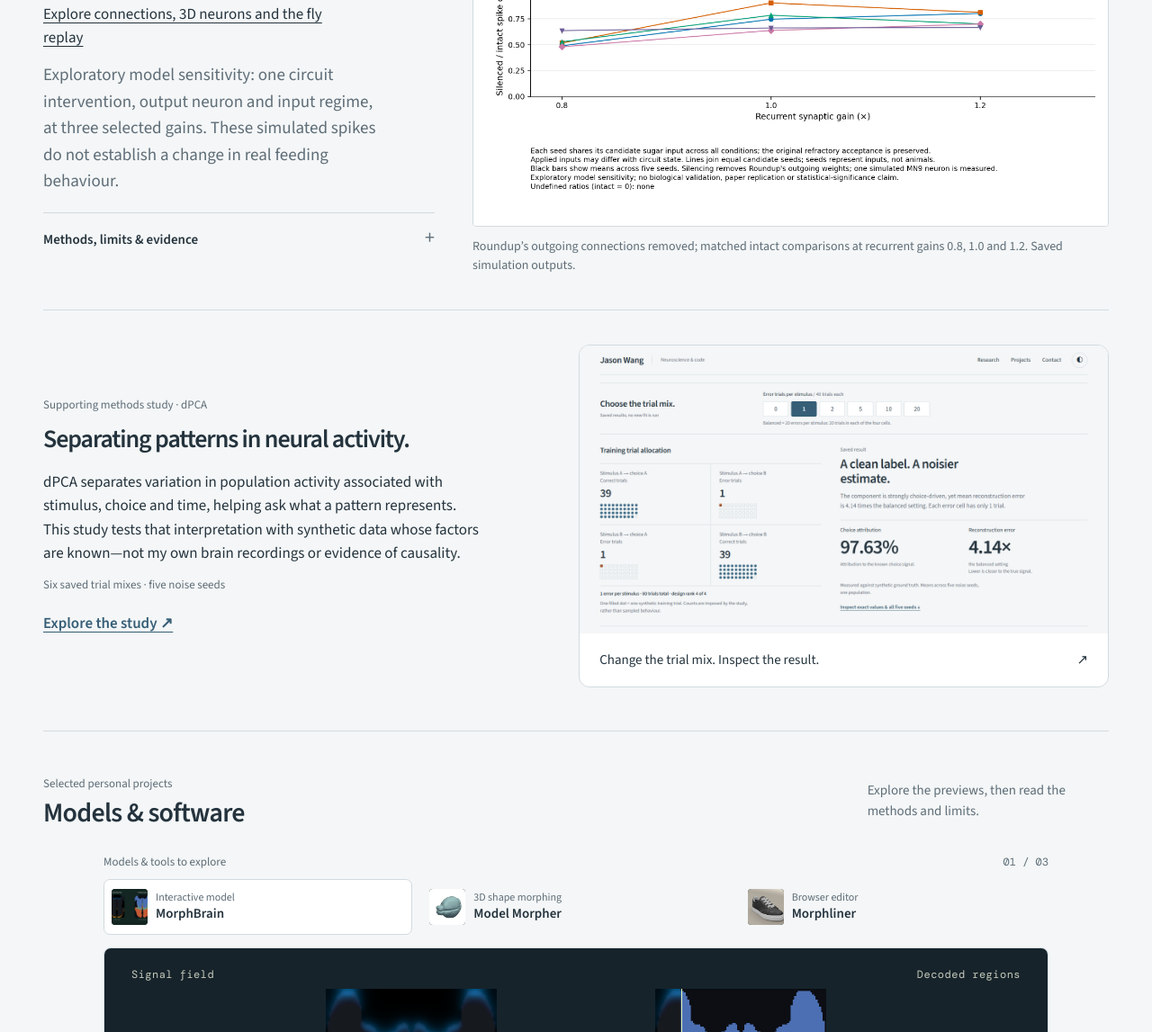
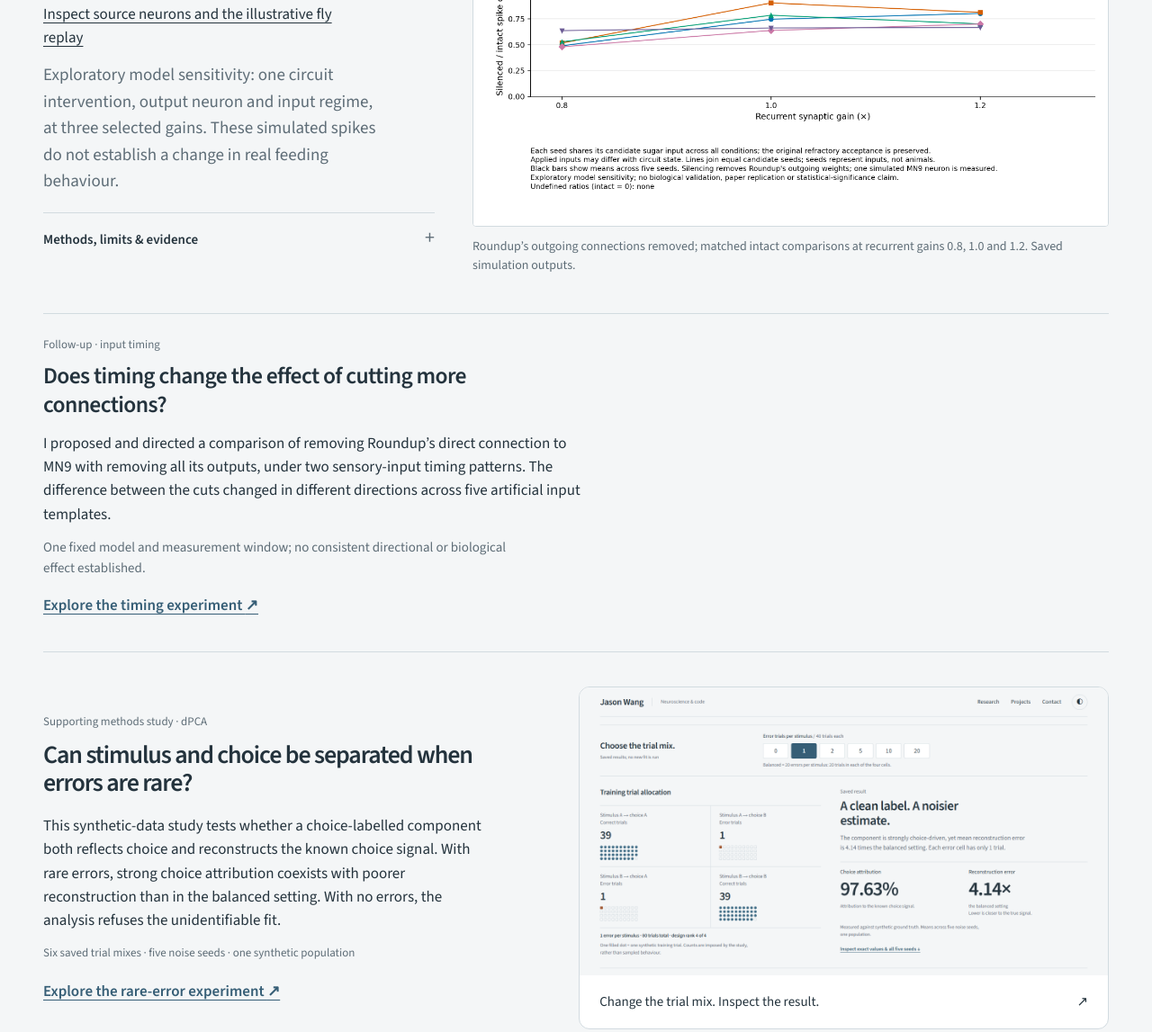
Before and after one commit to wjason00/wjason00.github.io, a website: page index.html in a window 1280 px wide. Shown: the part 988-2135 px from the top of the page at 90% size. Drawn offline with Linux system fonts and the light colour scheme.

Commit message:
Clarify research questions and experiment entry points

```diff
--- a/index.html
+++ b/index.html
@@ -169,8 +169,8 @@
         </div>
         <div class="intro__links">
           <p>Selected work</p>
-          <a href="#fly-circuit">Fly circuit study</a>
-          <a href="#dpca">Rare-error methods study</a>
+          <a href="./demos/fly/timing/">Fly input-timing experiment</a>
+          <a href="./rare-errors.html">Rare-error experiment</a>
           <a href="#projects">Models &amp; software</a>
           <p class="intro__availability">Interested in research placements.
             <a href="mailto:jason.wang.25@ucl.ac.uk?subject=CV%20request%20via%20portfolio">Request my CV</a>
@@ -204,7 +204,7 @@
             <h3 id="fly-title">Does the circuit effect hold?</h3>
             <p>I proposed and directed a study asking whether disconnecting one feeding-circuit neuron still reduces simulated motor-neuron output when recurrent connection strength changes.</p>
             <p>In a <strong>127,400-neuron implementation of a published fly model</strong>, setting Roundup’s outgoing weights to zero reduced MN9 spiking in <strong>all 15 paired comparisons</strong>: three connection strengths and five input seeds.</p>
-            <p><a href="./demos/fly/">Explore connections, 3D neurons and the fly replay</a></p>
+            <p><a href="./demos/fly/">Inspect source neurons and the illustrative fly replay</a></p>
             <p class="research-result-limit">Exploratory model sensitivity: one circuit intervention, output neuron and input regime, at three selected gains. These simulated spikes do not establish a change in real feeding behaviour.</p>
             <details class="project-notes research-evidence">
               <summary>Methods, limits &amp; evidence</summary>
@@ -218,17 +218,25 @@
             <a href="./assets/portfolio/research-20261015/fly-circuit.png" aria-label="Open the full fly circuit results figure"><img src="./assets/portfolio/research-20261015/fly-circuit.png" width="2544" height="2160" loading="lazy" alt="Paired simulated MN9 spike counts across three recurrent gains: every disconnected result is lower than its intact pair." /></a>
             <figcaption>Roundup’s outgoing connections removed; matched intact comparisons at recurrent gains 0.8, 1.0 and 1.2. Saved simulation outputs.</figcaption>
           </figure>
+          <section class="research-followup" aria-labelledby="fly-timing-title">
+            <p class="eyebrow">Follow-up · input timing</p>
+            <h4 id="fly-timing-title">Does timing change the effect of cutting more connections?</h4>
+            <p>I proposed and directed a comparison of removing Roundup’s direct connection to MN9 with removing all its outputs, under two sensory-input timing patterns. The difference between the cuts changed in different directions across five artificial input templates.</p>
+            <p class="research-result-limit">One fixed model and measurement window; no consistent directional or biological effect established.</p>
+            <a class="research-study-link" href="./demos/fly/timing/">Explore the timing experiment <span aria-hidden="true">↗</span></a>
+          </section>
         </article>
         <article class="research-feature research-feature--supporting" id="dpca" aria-labelledby="dpca-title">
           <div class="research-feature__copy">
             <p class="eyebrow">Supporting methods study · dPCA</p>
-            <h3 id="dpca-title">Separating patterns in neural activity.</h3>
+            <h3 id="dpca-title">Can stimulus and choice be separated when errors are rare?</h3>
             <p>
-              dPCA separates variation in population activity associated with stimulus, choice and time, helping ask what a pattern represents.
-              This study tests that interpretation with synthetic data whose factors are known—not my own brain recordings or evidence of causality.
+              This synthetic-data study tests whether a choice-labelled component both reflects choice and reconstructs the known choice signal.
+              With rare errors, strong choice attribution coexists with poorer reconstruction than in the balanced setting.
+              With no errors, the analysis refuses the unidentifiable fit.
             </p>
-            <p class="research-item__scope">Six saved trial mixes · five noise seeds</p>
-            <a class="research-study-link" href="./rare-errors.html">Explore the study <span aria-hidden="true">↗</span></a>
+            <p class="research-item__scope">Six saved trial mixes · five noise seeds · one synthetic population</p>
+            <a class="research-study-link" href="./rare-errors.html">Explore the rare-error experiment <span aria-hidden="true">↗</span></a>
           </div>
           <a class="research-feature__preview" href="./rare-errors.html" aria-label="Open the interactive rare-error study">
             <img src="./assets/portfolio/rare-errors-preview.png" width="1366" height="744" loading="lazy"
--- a/styles.css
+++ b/styles.css
@@ -758,6 +758,11 @@ html:not(.js) .compare-stage__hint {
 .research-result-figure { margin: 0; min-width: 0; }
 .research-result-figure img { display: block; width: 100%; height: auto; border: 1px solid var(--line); border-radius: 10px; background: white; }
 .research-result-figure figcaption { color: var(--muted); font-size: 14px; line-height: 1.5; margin-top: 12px; }
+.research-followup { grid-column: 1 / -1; border-top: 1px solid var(--line); padding-top: 24px; }
+.research-followup h4 { max-width: 42ch; margin: 8px 0 14px; font-size: clamp(22px, 2vw, 28px); line-height: 1.25; letter-spacing: -.025em; }
+.research-followup > p:not(.eyebrow) { max-width: 72ch; font-size: 17px; }
+.research-followup > p.research-result-limit { margin-top: 12px; color: var(--muted); font-size: 15px; }
+.research-followup > a { display: inline-block; margin-top: 16px; }
 .research-evidence { margin-top: 20px; }
 .research-evidence p { font-size: 15px; line-height: 1.6; margin-top: 12px; }
 .research-feature--supporting { grid-template-columns: minmax(0, 1.4fr) minmax(0, 0.8fr); }
```
